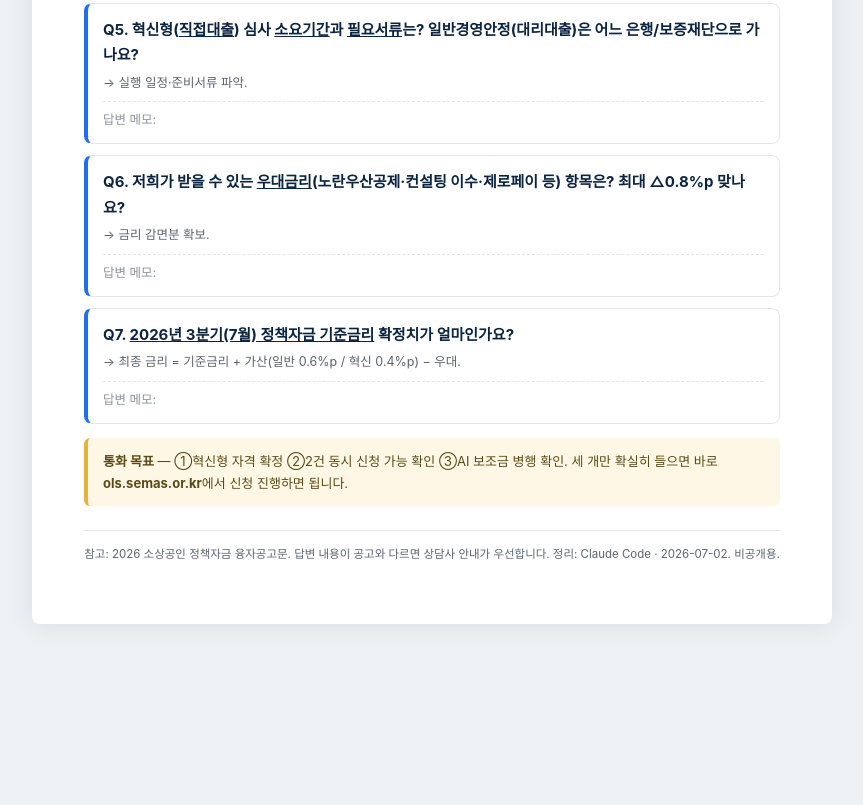
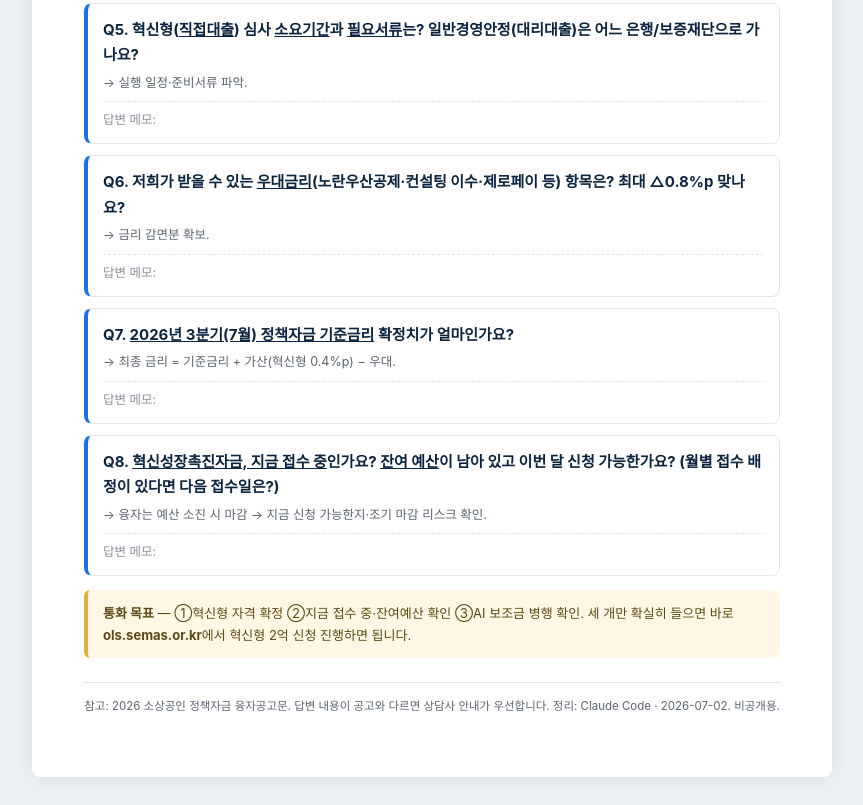
Before and after one commit to woogynim/nurnur-priv-9k7x2q, a plain HTML site: page yungja-call-script.html in a window 1280 px wide. Shown: the part 1204-2009 px from the top of the page, without its empty margins (208-1071 px from the left). Before the commit the page ends 1856 px from the top, so only its background shows below. Drawn offline with Linux system fonts and the light colour scheme.

Commit message:
add: 통화 스크립트 Q8(접수중·잔여예산 확인) + 통화목표 최신화

```diff
--- a/yungja-call-script.html
+++ b/yungja-call-script.html
@@ -67,10 +67,14 @@ h2{font-size:17px;margin:28px 0 10px;padding:8px 13px;background:var(--soft);bor
 <div class="ans">답변 메모:</div></div>
 
 <div class="q"><div class="ask">Q7. <u>2026년 3분기(7월) 정책자금 기준금리</u> 확정치가 얼마인가요?</div>
-<div class="why">→ 최종 금리 = 기준금리 + 가산(일반 0.6%p / 혁신 0.4%p) − 우대.</div>
+<div class="why">→ 최종 금리 = 기준금리 + 가산(혁신형 0.4%p) − 우대.</div>
 <div class="ans">답변 메모:</div></div>
 
-<div class="warn"><strong>통화 목표</strong> — ①혁신형 자격 확정 ②2건 동시 신청 가능 확인 ③AI 보조금 병행 확인. 세 개만 확실히 들으면 바로 <b>ols.semas.or.kr</b>에서 신청 진행하면 됩니다.</div>
+<div class="q"><div class="ask">Q8. <u>혁신성장촉진자금, 지금 접수 중</u>인가요? <u>잔여 예산</u>이 남아 있고 이번 달 신청 가능한가요? (월별 접수 배정이 있다면 다음 접수일은?)</div>
+<div class="why">→ 융자는 예산 소진 시 마감 → 지금 신청 가능한지·조기 마감 리스크 확인.</div>
+<div class="ans">답변 메모:</div></div>
+
+<div class="warn"><strong>통화 목표</strong> — ①혁신형 자격 확정 ②지금 접수 중·잔여예산 확인 ③AI 보조금 병행 확인. 세 개만 확실히 들으면 바로 <b>ols.semas.or.kr</b>에서 혁신형 2억 신청 진행하면 됩니다.</div>
 
 <p class="foot">참고: 2026 소상공인 정책자금 융자공고문. 답변 내용이 공고와 다르면 상담사 안내가 우선합니다. 정리: Claude Code · 2026-07-02. 비공개용.</p>
 </div></body></html>
```
